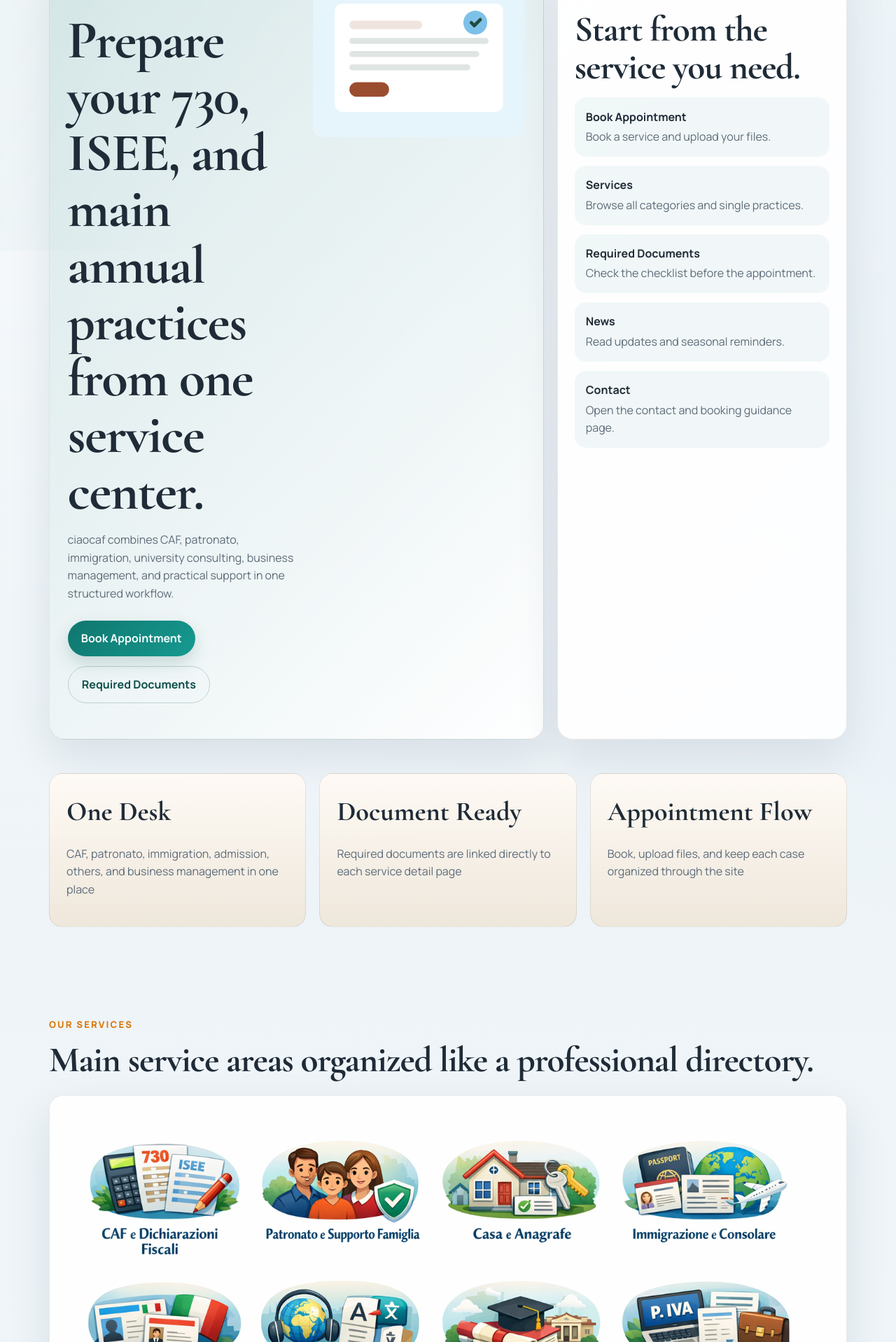
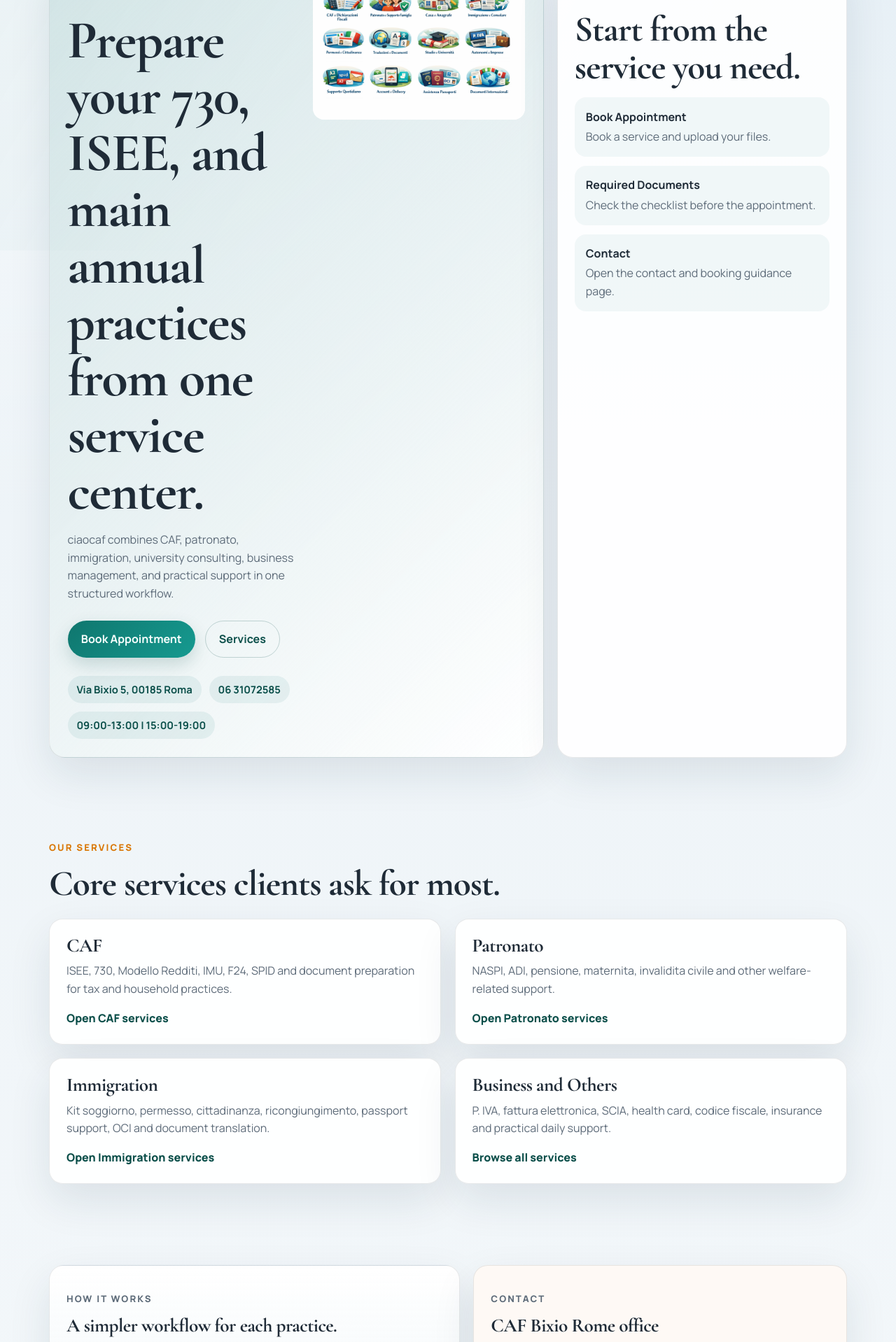
Before and after one commit to ananthareddykunreddy/italia-caf-immigration-site, a Flask app: page / in a window 1280 px wide. Shown: the part 442-2360 px from the top of the page at 70% size. Run offline with Flask 3, Linux system fonts and the light colour scheme.

Commit message:
Simplify and clean homepage layout

```diff
--- a/static/styles.css
+++ b/static/styles.css
@@ -579,6 +579,22 @@ a {
   background: rgba(255, 255, 255, 0.9);
 }
 
+.home-contact-mini {
+  display: flex;
+  flex-wrap: wrap;
+  gap: 0.7rem;
+  margin-top: 1rem;
+}
+
+.home-contact-mini span {
+  padding: 0.5rem 0.8rem;
+  border-radius: 999px;
+  background: rgba(15, 118, 110, 0.08);
+  color: var(--brand-dark);
+  font-size: 0.92rem;
+  font-weight: 700;
+}
+
 .utility-links {
   display: grid;
   gap: 0.8rem;
@@ -639,6 +655,48 @@ a {
   margin-top: 0.8rem;
   color: var(--brand-dark);
   font-weight: 700;
+}
+
+.home-essentials {
+  padding-top: 1.6rem;
+}
+
+.essentials-grid {
+  display: grid;
+  grid-template-columns: repeat(2, minmax(0, 1fr));
+  gap: 1.2rem;
+}
+
+.essential-card {
+  padding: 1.5rem;
+  border: 1px solid var(--line);
+  border-radius: 1.2rem;
+  background: rgba(255, 255, 255, 0.92);
+  box-shadow: var(--shadow);
+}
+
+.essential-card h3 {
+  margin-bottom: 0.55rem;
+}
+
+.essential-card p {
+  margin: 0 0 1rem;
+  color: var(--muted);
+}
+
+.essential-card a {
+  color: var(--brand-dark);
+  text-decoration: none;
+  font-weight: 800;
+}
+
+.home-clean-split {
+  align-items: stretch;
+}
+
+.home-contact-panel {
+  display: grid;
+  align-content: start;
 }
 
 .featured-strip {
@@ -1054,6 +1112,7 @@ a {
   .service-showcase,
   .featured-strip,
   .directory-grid,
+  .essentials-grid,
   .reasons-grid,
   .service-board,
   .service-board-wide,
--- a/templates/home.html
+++ b/templates/home.html
@@ -36,11 +36,16 @@
           <p class="lead">{{ t('hero_lead') }}</p>
           <div class="hero-cta">
             <a class="btn" href="{{ url_for('appointments') }}">{{ t('nav_book') }}</a>
-            <a class="btn btn-outline" href="{{ url_for('required_documents') }}">{{ t('nav_documents') }}</a>
+            <a class="btn btn-outline" href="{{ url_for('services') }}">{{ t('nav_services') }}</a>
+          </div>
+          <div class="home-contact-mini">
+            <span>Via Bixio 5, 00185 Roma</span>
+            <span>06 31072585</span>
+            <span>09:00-13:00 | 15:00-19:00</span>
           </div>
         </div>
         <div class="campaign-art">
-          <img src="{{ url_for('static', filename='illustrations/caf.svg') }}" alt="Featured CAF service illustration">
+          <img src="{{ url_for('static', filename='service-images/category-icons.png') }}" alt="Main service categories">
         </div>
       </article>
 
@@ -52,17 +57,9 @@
             <strong>{{ t('nav_book') }}</strong>
             <span>{{ t('qa_book_desc') }}</span>
           </a>
-          <a class="utility-link" href="{{ url_for('services') }}">
-            <strong>{{ t('nav_services') }}</strong>
-            <span>{{ t('qa_services_desc') }}</span>
-          </a>
           <a class="utility-link" href="{{ url_for('required_documents') }}">
             <strong>{{ t('nav_documents') }}</strong>
             <span>{{ t('qa_docs_desc') }}</span>
-          </a>
-          <a class="utility-link" href="{{ url_for('news') }}">
-            <strong>{{ t('nav_news') }}</strong>
-            <span>{{ t('qa_news_desc') }}</span>
           </a>
           <a class="utility-link" href="{{ url_for('contact') }}">
             <strong>{{ t('nav_contact') }}</strong>
@@ -73,111 +70,39 @@
     </div>
   </section>
 
-  <section class="section section-band">
-    <div class="container band-grid">
-      <div>
-        <p class="stat">{{ t('one_desk') }}</p>
-        <p class="stat-label">{{ t('one_desk_desc') }}</p>
-      </div>
-      <div>
-        <p class="stat">{{ t('document_ready') }}</p>
-        <p class="stat-label">{{ t('document_ready_desc') }}</p>
-      </div>
-      <div>
-        <p class="stat">{{ t('appointment_flow') }}</p>
-        <p class="stat-label">{{ t('appointment_flow_desc') }}</p>
-      </div>
-    </div>
-  </section>
-
-  <section class="section">
+  <section class="section home-essentials">
     <div class="container">
       <div class="section-heading">
         <p class="eyebrow">{{ t('our_services') }}</p>
-        <h2>{{ t('our_services_title') }}</h2>
+        <h2>Core services clients ask for most.</h2>
       </div>
-      <div class="sheet-banner">
-        <img src="{{ url_for('static', filename='service-images/category-icons.png') }}" alt="Main service categories illustration sheet">
-      </div>
-      <div class="home-service-clusters">
-        <article class="cluster-card">
-          <img src="{{ url_for('static', filename='illustrations/caf.svg') }}" alt="CAF services illustration">
-          <div>
-            <p class="card-tag">Fisco / Dichiarazioni</p>
-            <h3>CAF Services</h3>
-            <ul class="directory-links">
-              <li><a href="{{ url_for('caf_service_detail', slug='730') }}">730</a></li>
-              <li><a href="{{ url_for('caf_service_detail', slug='isee') }}">ISEE</a></li>
-              <li><a href="{{ url_for('caf_service_detail', slug='imu') }}">IMU</a></li>
-              <li><a href="{{ url_for('caf_service_detail', slug='f24') }}">F24</a></li>
-              <li><a href="{{ url_for('caf_services') }}">{{ t('view_all_caf') }}</a></li>
-            </ul>
-          </div>
+      <div class="essentials-grid">
+        <article class="essential-card">
+          <h3>CAF</h3>
+          <p>ISEE, 730, Modello Redditi, IMU, F24, SPID and document preparation for tax and household practices.</p>
+          <a href="{{ url_for('caf_services') }}">Open CAF services</a>
         </article>
-        <article class="cluster-card">
-          <img src="{{ url_for('static', filename='illustrations/patronato.svg') }}" alt="Patronato services illustration">
-          <div>
-            <p class="card-tag">Modelli INPS / Welfare</p>
-            <h3>Patronato Services</h3>
-            <ul class="directory-links">
-              <li><a href="{{ url_for('patronato_service_detail', slug='disoccupazione') }}">Disoccupazione</a></li>
-              <li><a href="{{ url_for('patronato_service_detail', slug='naspi-dis-coll') }}">NASPI / DIS-COLL</a></li>
-              <li><a href="{{ url_for('patronato_service_detail', slug='adi') }}">ADI</a></li>
-              <li><a href="{{ url_for('patronato_service_detail', slug='pensione') }}">Pensione</a></li>
-              <li><a href="{{ url_for('patronato_services') }}">{{ t('view_all_patronato') }}</a></li>
-            </ul>
-          </div>
+        <article class="essential-card">
+          <h3>Patronato</h3>
+          <p>NASPI, ADI, pensione, maternita, invalidita civile and other welfare-related support.</p>
+          <a href="{{ url_for('patronato_services') }}">Open Patronato services</a>
         </article>
-        <article class="cluster-card">
-          <img src="{{ url_for('static', filename='illustrations/immigration.svg') }}" alt="Immigration services illustration">
-          <div>
-            <p class="card-tag">Immigration / Consular</p>
-            <h3>Immigration Services</h3>
-            <ul class="directory-links">
-              <li><a href="{{ url_for('immigration_service_detail', slug='kit-soggiorno') }}">Kit Soggiorno</a></li>
-              <li><a href="{{ url_for('immigration_service_detail', slug='cittadinanza') }}">Cittadinanza</a></li>
-              <li><a href="{{ url_for('embassy_service_detail', slug='passport-application') }}">Passport Support</a></li>
-              <li><a href="{{ url_for('embassy_service_detail', slug='oci-card') }}">OCI Card Support</a></li>
-              <li><a href="{{ url_for('immigration_services') }}">{{ t('view_all_immigration') }}</a></li>
-            </ul>
-          </div>
+        <article class="essential-card">
+          <h3>Immigration</h3>
+          <p>Kit soggiorno, permesso, cittadinanza, ricongiungimento, passport support, OCI and document translation.</p>
+          <a href="{{ url_for('immigration_services') }}">Open Immigration services</a>
         </article>
-        <article class="cluster-card">
-          <img src="{{ url_for('static', filename='illustrations/business.svg') }}" alt="Business services illustration">
-          <div>
-            <p class="card-tag">Autonomi / Imprese</p>
-            <h3>Gestione Imprese</h3>
-            <ul class="directory-links">
-              <li><a href="{{ url_for('business_service_detail', slug='partita-iva') }}">P. IVA</a></li>
-              <li><a href="{{ url_for('business_service_detail', slug='fattura-elettronica') }}">Fattura Elettronica</a></li>
-              <li><a href="{{ url_for('business_service_detail', slug='camera-di-commercio') }}">Camera di Commercio</a></li>
-              <li><a href="{{ url_for('business_service_detail', slug='scia') }}">SCIA</a></li>
-              <li><a href="{{ url_for('business_services') }}">{{ t('view_all_business') }}</a></li>
-            </ul>
-          </div>
+        <article class="essential-card">
+          <h3>Business and Others</h3>
+          <p>P. IVA, fattura elettronica, SCIA, health card, codice fiscale, insurance and practical daily support.</p>
+          <a href="{{ url_for('services') }}">Browse all services</a>
         </article>
       </div>
     </div>
   </section>
 
   <section class="section section-alt">
-    <div class="container split">
-      <div>
-        <div class="section-heading">
-          <p class="eyebrow">{{ t('news_highlights') }}</p>
-          <h2>{{ t('news_highlights_title') }}</h2>
-        </div>
-        <div class="news-stack">
-          {% for item in news_items %}
-            <article class="news-card">
-              <p class="news-date">{{ item.date }}</p>
-              <h3>{{ item.title }}</h3>
-              <p>{{ item.summary }}</p>
-              <p class="news-cta">{{ item.cta }}</p>
-            </article>
-          {% endfor %}
-        </div>
-      </div>
+    <div class="container split home-clean-split">
       <div class="panel process-panel">
         <p class="panel-kicker">{{ t('how_it_works') }}</p>
         <h3>{{ t('how_it_works_title') }}</h3>
@@ -205,20 +130,20 @@
           </div>
         </div>
       </div>
-    </div>
-  </section>
 
-  <section class="section">
-    <div class="container final-cta">
-      <div>
-        <p class="eyebrow">{{ t('need_help') }}</p>
-        <h2>{{ t('need_help_title') }}</h2>
-        <p class="lead">{{ t('need_help_desc') }}</p>
-        <p class="contact-inline">CAF Bixio, Via Bixio 5, 00185 Roma | 06 31072585 | cafbixio5@gmail.com</p>
-      </div>
-      <div class="hero-cta">
-        <a class="btn" href="{{ url_for('appointments') }}">{{ t('nav_book') }}</a>
-        <a class="btn btn-outline" href="{{ url_for('services') }}">{{ t('footer_all_services') }}</a>
+      <div class="panel contact-panel home-contact-panel">
+        <p class="panel-kicker">{{ t('nav_contact') }}</p>
+        <h3>CAF Bixio Rome office</h3>
+        <div class="contact-detail-list">
+          <a href="tel:+390631072585">Phone: 06 31072585</a>
+          <a href="mailto:cafbixio5@gmail.com">Email: cafbixio5@gmail.com</a>
+          <span>Address: Via Bixio 5, 00185 Roma</span>
+          <span>Office Hours: 09:00-13:00 and 15:00-19:00</span>
+        </div>
+        <div class="hero-cta">
+          <a class="btn" href="{{ url_for('appointments') }}">{{ t('nav_book') }}</a>
+          <a class="btn btn-outline" href="{{ url_for('contact') }}">{{ t('nav_contact') }}</a>
+        </div>
       </div>
     </div>
   </section>
```
